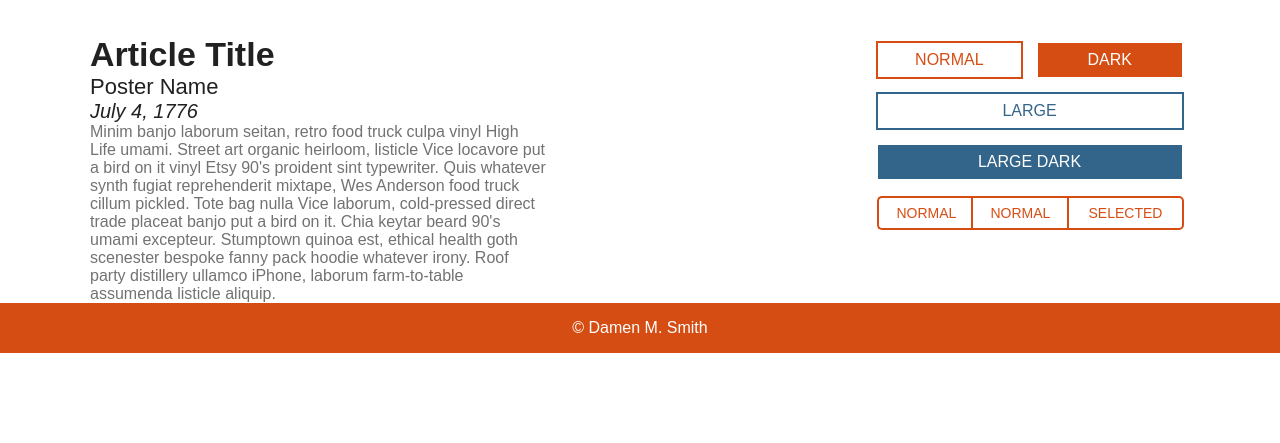
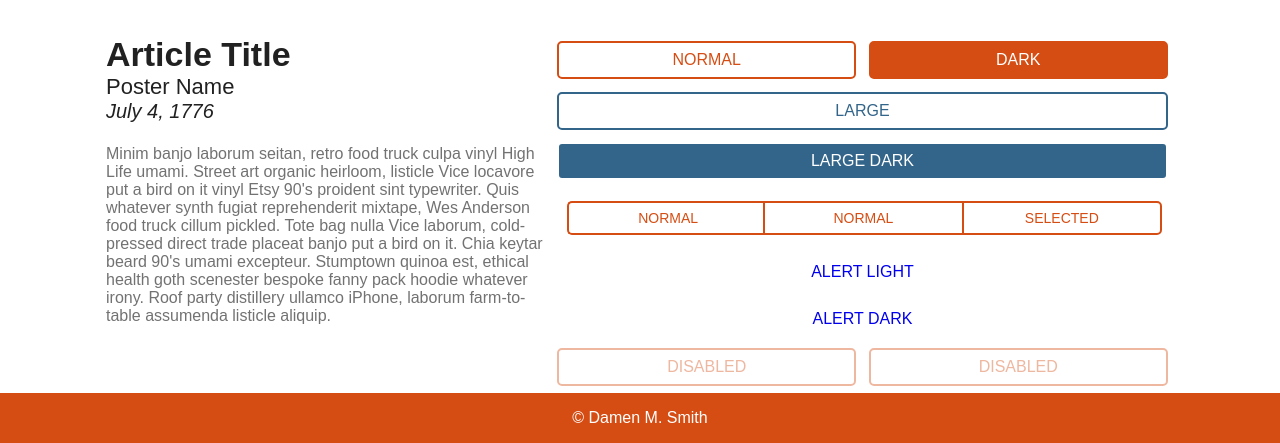
Before and after one commit to smithdamen/smacss-framework, a website: page style-guide/style-guide.html in a window 1280 px wide. Shown: the part 687-1130 px from the top of the page. Before the commit the page ends 1040 px from the top, so only its background shows below. Drawn offline with Linux system fonts and the light colour scheme.

Commit message:
modified button, button-group, container, colors and style guide

```diff
--- a/src/sass/b-mixins/_button.scss
+++ b/src/sass/b-mixins/_button.scss
@@ -27,7 +27,7 @@
   -webkit-box-sizing: border-box;
   -moz-box-sizing: border-box;
   box-sizing: border-box;
-  $margin: 2%;
+  $margin: 1%;
   margin: $margin;
   padding: 0.5em;
   width: $width - ($margin * 2);
--- a/src/sass/b-modules/box.sass
+++ b/src/sass/b-modules/box.sass
@@ -19,3 +19,9 @@
     width: 100%
     height: auto
     overflow: hidden
+
+  .box-title
+    margin-bottom: 5%
+
+  .box-body
+    margin-bottom: 5%
--- a/src/sass/b-modules/button-group.sass
+++ b/src/sass/b-modules/button-group.sass
@@ -2,6 +2,7 @@
   width: 96%
   text-align: center
   display: table
+  table-layout: fixed
   margin: 2%
 
   ul
@@ -19,6 +20,7 @@
         margin-left: 0
         font-size: 14px
         border-right: none !important
+        +border-radius(0)
 
       &:first-child
         .box-btn
--- a/src/sass/b-modules/buttons.sass
+++ b/src/sass/b-modules/buttons.sass
@@ -1,5 +1,6 @@
 .box-btn, a.box-btn, button
   +button(auto)
+  +border-radius($btn-border-radius)
 
   &.full-width
     +button(100%)
@@ -12,7 +13,7 @@
     +button(50%)
     float: right
 
-  &:disabled
+  &:disabled, &.disabled
     cursor: not-allowed
     opacity: 0.40
     -khtml-opacity: 0.40
--- a/src/sass/b-modules/container.sass
+++ b/src/sass/b-modules/container.sass
@@ -1,5 +1,6 @@
 .container
   +container($body-width)
+  padding: 0 1em
 
-.container.fluid
-  +full-width
+  &.fluid
+    +full-width
--- a/src/sass/b-variables/colors.sass
+++ b/src/sass/b-variables/colors.sass
@@ -89,7 +89,7 @@ $btn-primary-light-active-border-color: $dark-primary-color
 
 $btn-primary-dark-text: $light-color
 $btn-primary-dark-bg: $primary-color
-$btn-primary-dark-border-color: $light-color
+$btn-primary-dark-border-color: $primary-color
 $btn-primary-dark-hover-text: $primary-color
 $btn-primary-dark-hover-bg: $light-color
 $btn-primary-dark-hover-border-color: $primary-color
@@ -101,11 +101,11 @@ $btn-secondary-light-text: $accent-color
 $btn-secondary-light-bg: $light-color
 $btn-secondary-light-border-color: $accent-color
 $btn-secondary-light-hover-text: $light-color
-$btn-secondary-light-hover-bg: $dark-primary-color
-$btn-secondary-light-hover-border-color: $dark-primary-color
+$btn-secondary-light-hover-bg: $accent-color
+$btn-secondary-light-hover-border-color: $accent-color
 $btn-secondary-light-active-text: $light-color
-$btn-secondary-light-active-bg: $dark-primary-color
-$btn-secondary-light-active-border-color: $dark-primary-color
+$btn-secondary-light-active-bg: $accent-color
+$btn-secondary-light-active-border-color: $accent-color
 
 $btn-secondary-dark-text: $light-color
 $btn-secondary-dark-bg: $accent-color
--- a/style-guide/style-guide.html
+++ b/style-guide/style-guide.html
@@ -116,20 +116,22 @@
 
         <div class="col-5">
           <article class="box">
-            <h3>Article Title</h3>
-            <h5>Poster Name</h5>
-            <h6>July 4, 1776</h6>
-            <p>Minim banjo laborum seitan, retro food truck culpa vinyl High Life umami. Street art organic heirloom, listicle Vice locavore put a bird on it vinyl Etsy 90's proident sint typewriter. Quis whatever synth fugiat reprehenderit mixtape, Wes Anderson food truck cillum pickled. Tote bag nulla Vice laborum, cold-pressed direct trade placeat banjo put a bird on it. Chia keytar beard 90's umami excepteur. Stumptown quinoa est, ethical health goth scenester bespoke fanny pack hoodie whatever irony. Roof party distillery ullamco iPhone, laborum farm-to-table assumenda listicle aliquip.</p>
+            <hgroup class="box-title">
+              <h3>Article Title</h3>
+              <h5>Poster Name</h5>
+              <h6>July 4, 1776</h6>
+            </hgroup>
+            <p class="box-body">Minim banjo laborum seitan, retro food truck culpa vinyl High Life umami. Street art organic heirloom, listicle Vice locavore put a bird on it vinyl Etsy 90's proident sint typewriter. Quis whatever synth fugiat reprehenderit mixtape, Wes Anderson food truck cillum pickled. Tote bag nulla Vice laborum, cold-pressed direct trade placeat banjo put a bird on it. Chia keytar beard 90's umami excepteur. Stumptown quinoa est, ethical health goth scenester bespoke fanny pack hoodie whatever irony. Roof party distillery ullamco iPhone, laborum farm-to-table assumenda listicle aliquip.</p>
             </article>
         </div>
 
         <div class="col-7">
 
-          <div class="col-6">
-            <!-- form and stuff -->
-          </div>
-
-          <div class="col-6">
+          <!--<div class="col-6">-->
+             <!--form and stuff-->
+          <!--</div>-->
+          <!---->
+          <!--<div class="col-6">-->
             <article class="box">
               <a class="box-btn btn-primary light left" href="#">Normal</a>
               <a class="box-btn btn-primary dark right" href="#">Dark</a>
@@ -146,8 +148,14 @@
                   </li>
                 </ul>
               </div>
+
+              <a class="box-btn btn-alert light full-width center" href="#">Alert Light</a>
+              <a class="box-btn btn-alert dark full-width center" href="#">Alert Dark</a>
+
+              <a class="box-btn btn-primary light left disabled" href="#">Disabled</a>
+              <a class="box-btn btn-primary light right disabled" href="#">Disabled</a>
             </article>
-          </div>
+          <!--</div>-->
         </div>
 
       </section>
```
Also changed, not shown: build/src/css/main.css, dist/src/css/main.min.css, 1 other file.
